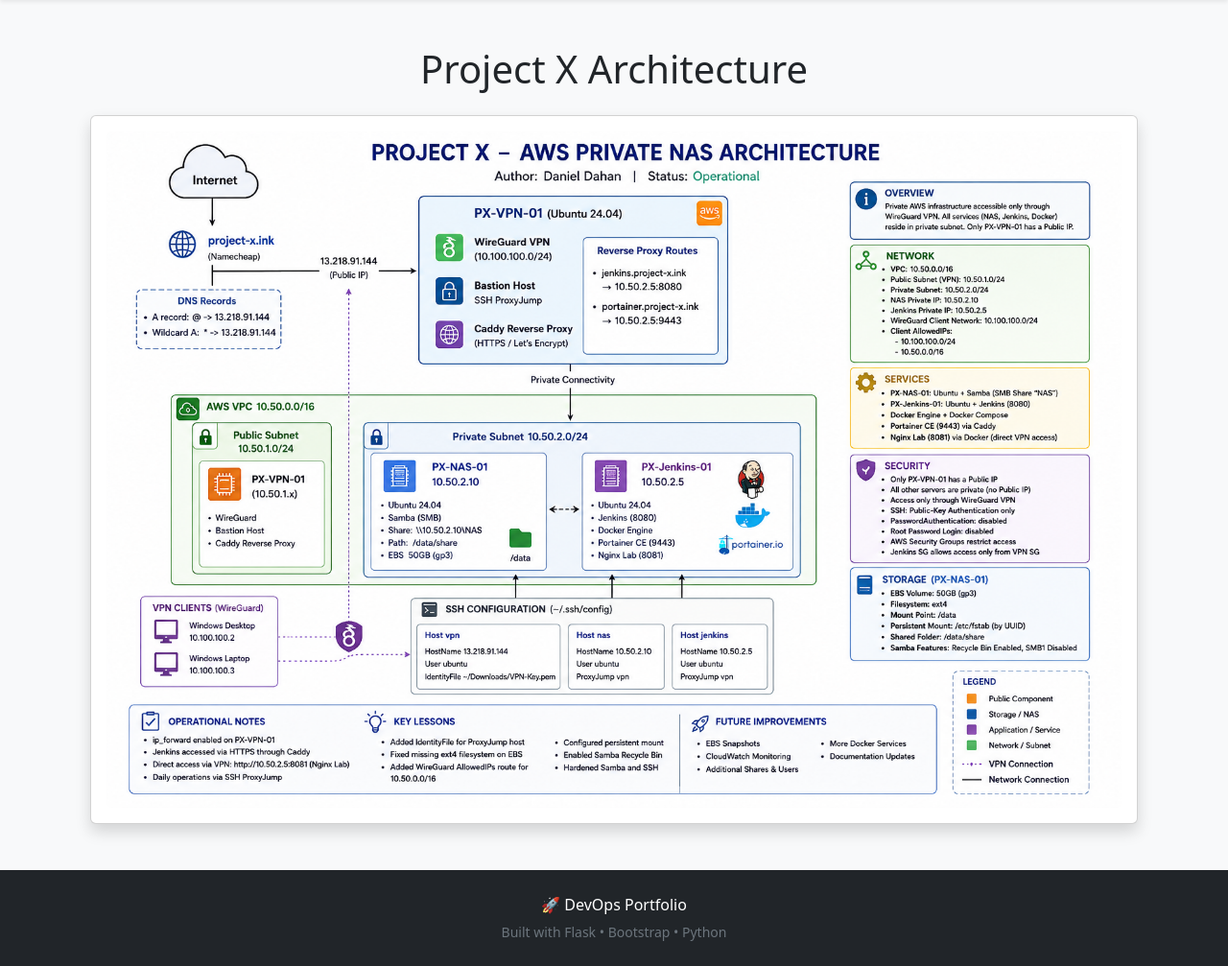
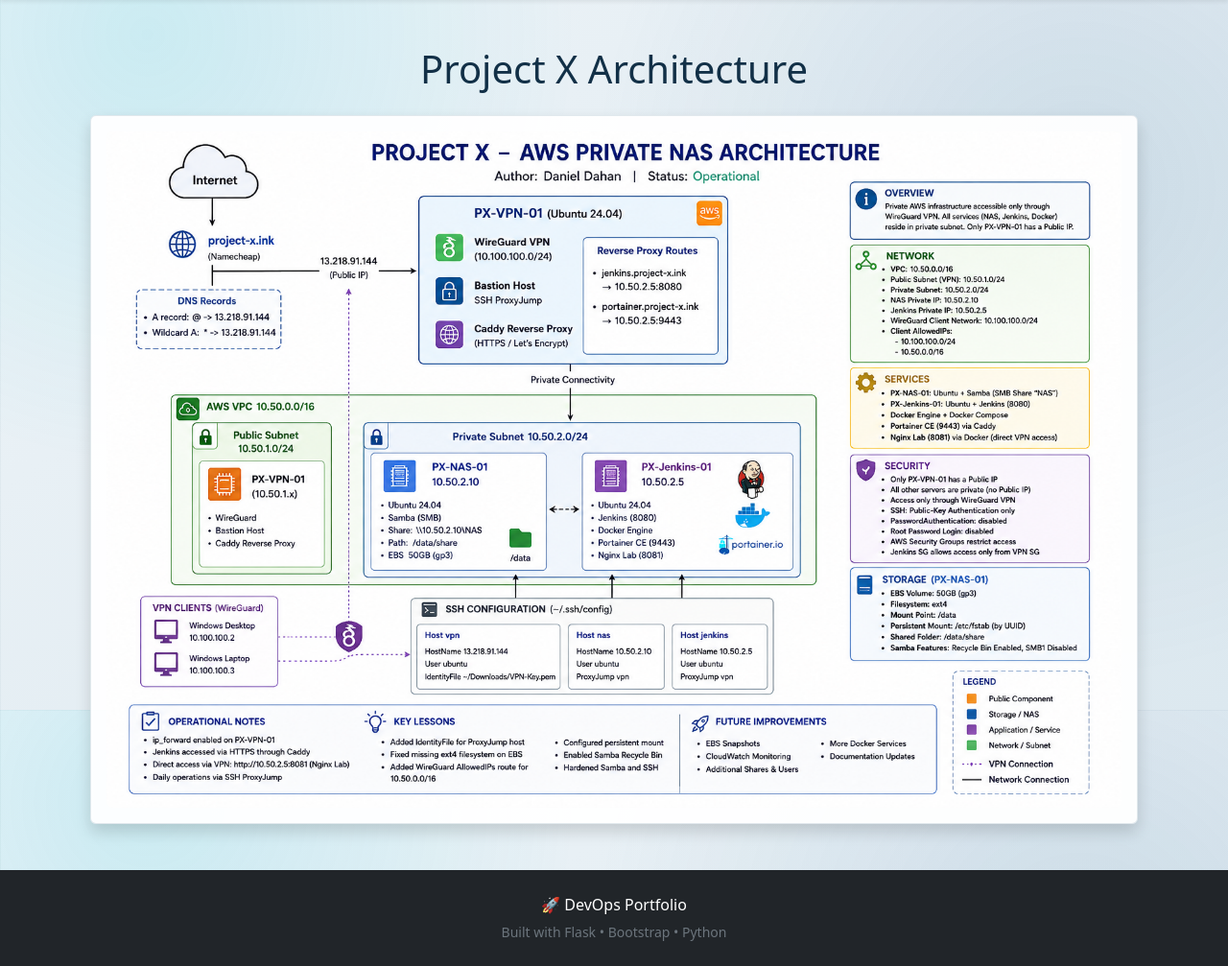
Before and after one commit to DanielDahan-work/Project_Y, a Flask app: page /architecture in a window 1280 px wide. Shown: the part 60-1067 px from the top of the page at 96% size. Run offline with Flask 3, Linux system fonts and the light colour scheme.

Commit message:
Add subtle infrastructure page background

```diff
--- a/app/static/css/style.css
+++ b/app/static/css/style.css
@@ -1,5 +1,28 @@
 body {
     background-color: #f8f9fa;
+}
+
+body.app-surface {
+    background-color: #e5eef4;
+    background-image:
+        radial-gradient(circle at 12% 12%, rgba(0, 188, 212, 0.14), transparent 28rem),
+        radial-gradient(circle at 88% 32%, rgba(32, 94, 145, 0.12), transparent 32rem),
+        linear-gradient(rgba(44, 91, 120, 0.045) 1px, transparent 1px),
+        linear-gradient(90deg, rgba(44, 91, 120, 0.045) 1px, transparent 1px),
+        linear-gradient(145deg, #eef4f8 0%, #dce8ef 100%);
+    background-attachment: fixed;
+    background-size: auto, auto, 48px 48px, 48px 48px, auto;
+}
+
+.app-surface h1,
+.app-surface h2 {
+    color: #123047;
+}
+
+.app-surface .card {
+    border-color: rgba(18, 75, 110, 0.12);
+    background-color: rgba(255, 255, 255, 0.94);
+    box-shadow: 0 0.5rem 1.5rem rgba(21, 55, 76, 0.1);
 }
 
 .navbar-brand {
--- a/app/templates/architecture.html
+++ b/app/templates/architecture.html
@@ -1,4 +1,6 @@
 {% extends "base.html" %}
+
+{% block body_class %}app-surface{% endblock %}
 
 {% block content %}
 
--- a/app/templates/base.html
+++ b/app/templates/base.html
@@ -18,7 +18,7 @@
 
 </head>
 
-<body class="bg-light">
+<body class="{% block body_class %}bg-light{% endblock %}">
 
 <nav class="navbar navbar-expand-lg navbar-dark bg-dark shadow-sm">
 
--- a/app/templates/dashboard.html
+++ b/app/templates/dashboard.html
@@ -1,4 +1,6 @@
 {% extends "base.html" %}
+
+{% block body_class %}app-surface{% endblock %}
 
 {% block content %}
 
--- a/app/templates/servers.html
+++ b/app/templates/servers.html
@@ -1,4 +1,6 @@
 {% extends "base.html" %}
+
+{% block body_class %}app-surface{% endblock %}
 
 {% block content %}
 
```
